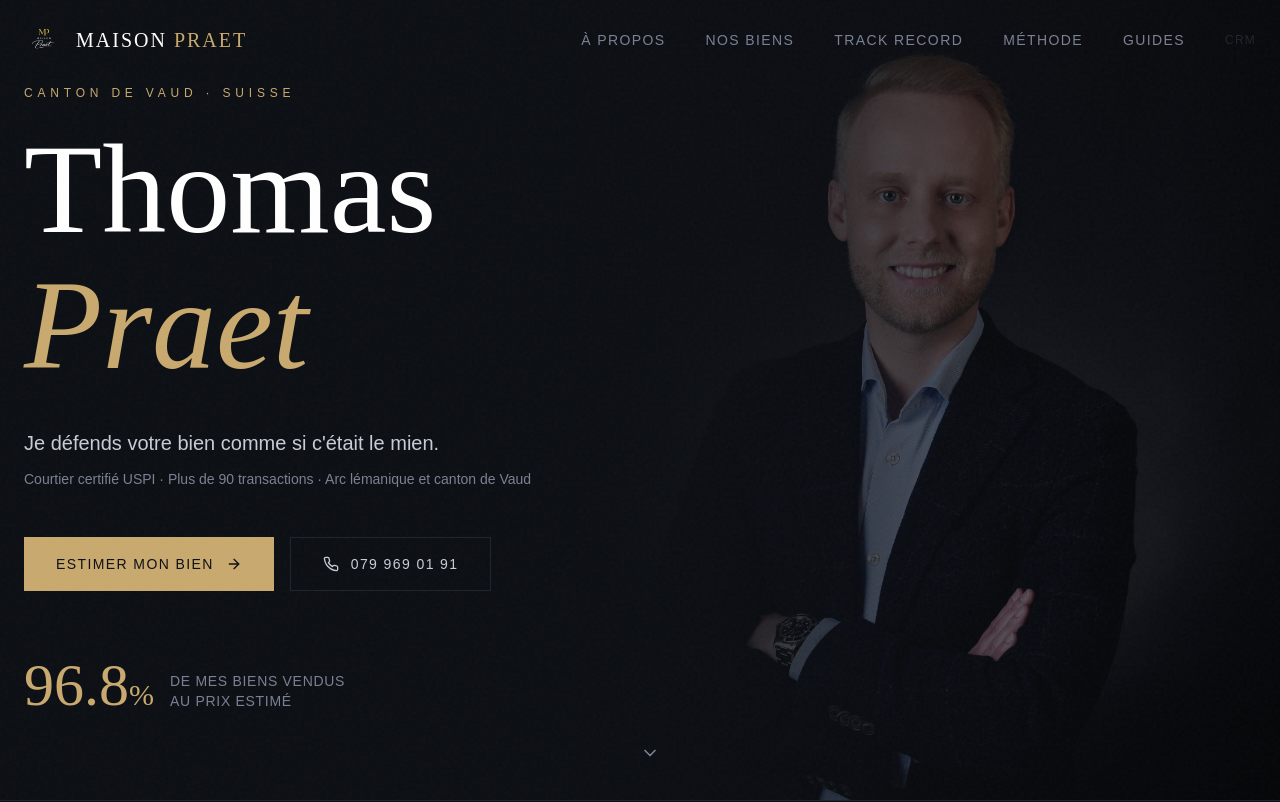
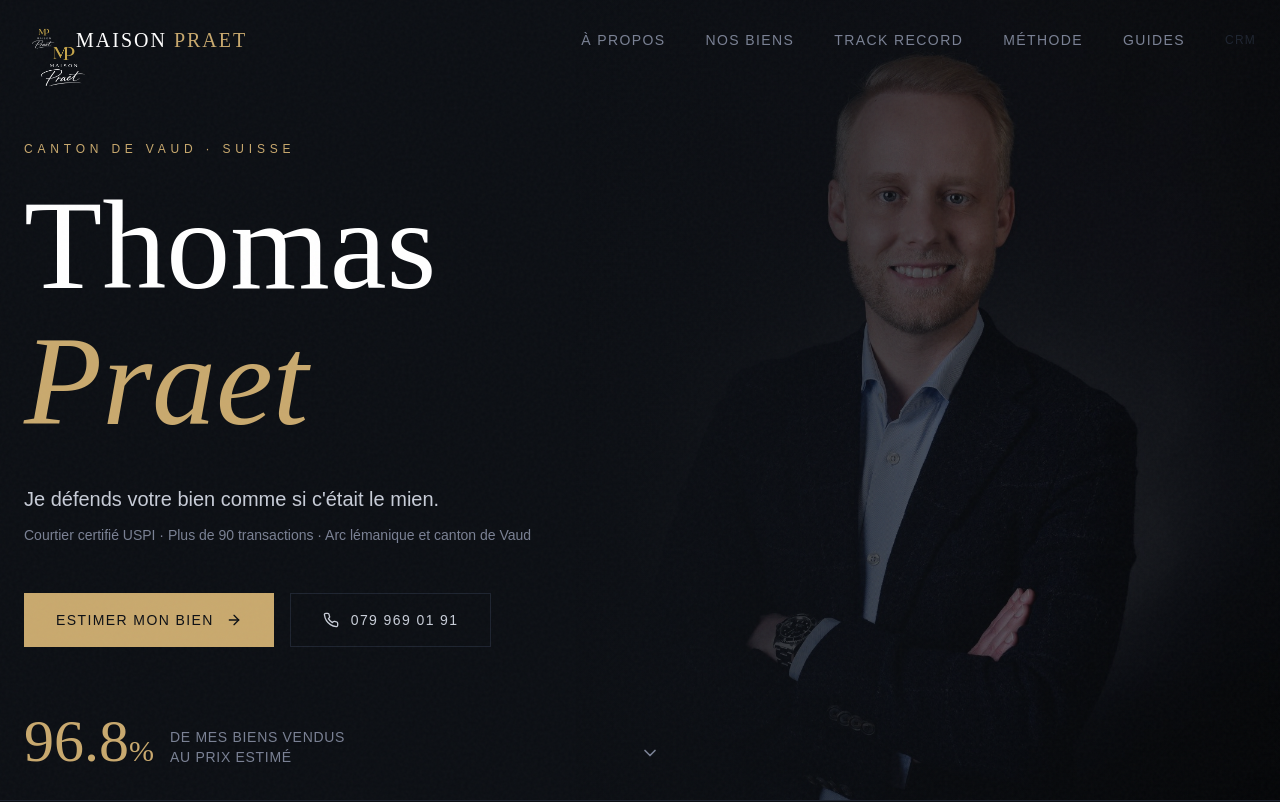
Before and after one commit to Sinseed/maison-praet, a Next.js app: page / in a window 1280 px wide. Shown: the top 802 px of the page. Built offline with nearby package versions, Linux system fonts and the light colour scheme.

Commit message:
Hero : ajout logo MP doré en sceau avant le nom

```diff
--- a/app/page.tsx
+++ b/app/page.tsx
@@ -18,6 +18,11 @@ function Hero() {
       {/* Content */}
       <div className="relative z-20 min-h-screen flex flex-col justify-end md:justify-center pb-12 md:pb-0 max-w-7xl mx-auto px-6">
         <div className="max-w-2xl">
+          {/* Logo sceau */}
+          <div className="mb-8">
+            <img src="/logo-mp.png" alt="Maison Praet" className="h-16 md:h-20 w-auto" />
+          </div>
+
           <p className="font-body text-xs tracking-[0.4em] uppercase text-brand-gold mb-6">Canton de Vaud · Suisse</p>
 
           <h1 className="font-display text-6xl sm:text-7xl md:text-8xl lg:text-9xl font-light text-white leading-[0.95] mb-2">
```
